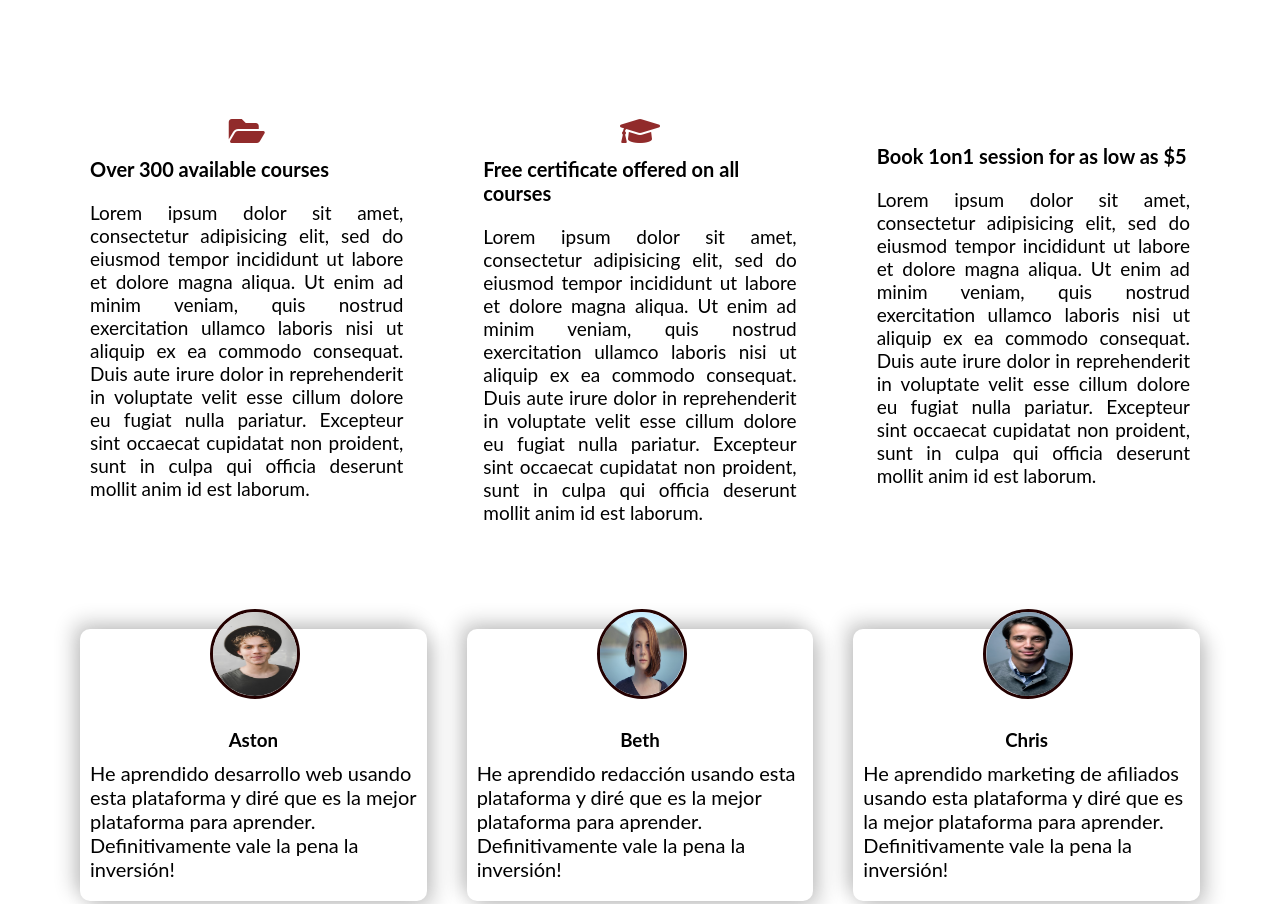
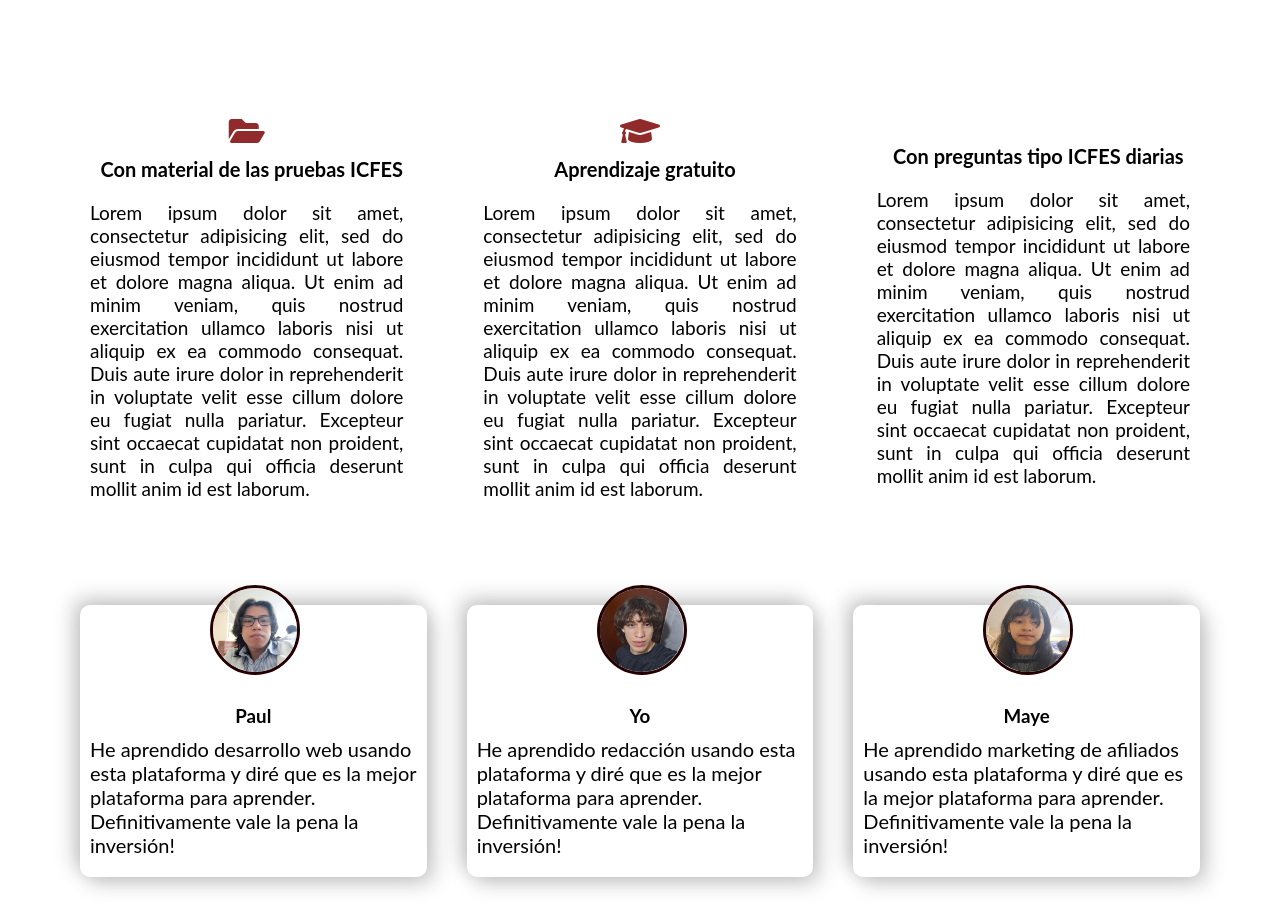
Before and after one commit to fsadriann/ejem-flexbox-grid, a plain HTML site: page index.html in a window 1280 px wide. Shown: the part 420-1324 px from the top of the page. Drawn offline with Linux system fonts and the light colour scheme.

Commit message:
se sustituyeron imagenes

```diff
--- a/css/estilos.css
+++ b/css/estilos.css
@@ -168,7 +168,7 @@
   .title {
     color: black;
     font-size: 20px;
-    text-align: left;
+    text-align: center;
     padding-left: 10px;
     padding-top: 10px;
   }
@@ -325,6 +325,8 @@ footer {
     .navbar {
       height: 100px;
     }
+  }
+
 /* Cambia la alineación. El logo del título se queda en la parte superior, los enlaces de navegación ahora se muestran debajo*/
 
 .navbar .flex {
@@ -380,7 +382,7 @@ footer {
 
 .circle {
       background-color: transparent;
-      border:3px solid purple;
+      border:3px solid #240000;
       height:90px;
       position: relative;
       top: -30px;
--- a/index.html
+++ b/index.html
@@ -52,19 +52,19 @@
           <div class="flex">
             <div class="stat">
               <i class="fa fa-folder-open fa-2x" aria-hidden="true"></i>
-              <h3 class="title">Over 300 available courses</h3>
+              <h3 class="title">Con material de las pruebas ICFES</h3>
               <p class="text">Lorem ipsum dolor sit amet, consectetur adipisicing elit, sed do eiusmod tempor incididunt ut labore et dolore magna aliqua. Ut enim ad minim veniam, quis nostrud exercitation ullamco laboris nisi ut aliquip ex ea commodo consequat. Duis aute irure dolor in reprehenderit in voluptate velit esse cillum dolore eu fugiat nulla pariatur.
                 Excepteur sint occaecat cupidatat non proident, sunt in culpa qui officia deserunt mollit anim id est laborum.</p>
             </div>
             <div class="stat">
               <i class="fa fa-graduation-cap fa-2x" aria-hidden="true"></i>
-              <h3 class="title">Free certificate offered on all courses</h3>
+              <h3 class="title">Aprendizaje gratuito</h3>
               <p class="text">Lorem ipsum dolor sit amet, consectetur adipisicing elit, sed do eiusmod tempor incididunt ut labore et dolore magna aliqua. Ut enim ad minim veniam, quis nostrud exercitation ullamco laboris nisi ut aliquip ex ea commodo consequat. Duis aute irure dolor in reprehenderit in voluptate velit esse cillum dolore eu fugiat nulla pariatur.
                 Excepteur sint occaecat cupidatat non proident, sunt in culpa qui officia deserunt mollit anim id est laborum.</p>
             </div>
             <div class="stat">
               <i class="fa fa-credit-card-alt fa-2x" aria-hidden="true"></i>
-              <h3 class="title">Book 1on1 session for as low as $5</h3>
+              <h3 class="title">Con preguntas tipo ICFES diarias</h3>
               <p class="text">Lorem ipsum dolor sit amet, consectetur adipisicing elit, sed do eiusmod tempor incididunt ut labore et dolore magna aliqua. Ut enim ad minim veniam, quis nostrud exercitation ullamco laboris nisi ut aliquip ex ea commodo consequat. Duis aute irure dolor in reprehenderit in voluptate velit esse cillum dolore eu fugiat nulla pariatur.
                 Excepteur sint occaecat cupidatat non proident, sunt in culpa qui officia deserunt mollit anim id est laborum.</p>
             </div>
@@ -76,23 +76,23 @@
       <div class="testimonial grid-3">
         <div class="card">
           <div class="circle">
-            <img src="img/4.jpg" alt="">
+            <img src="img/paul.jpg" alt="">
           </div>
-          <h3>Aston</h3>
+          <h3>Paul</h3>
           <p>He aprendido desarrollo web usando esta plataforma y diré que es la mejor plataforma para aprender. Definitivamente vale la pena la inversión!</p>
         </div>
         <div class="card">
           <div class="circle">
-            <img src="img/5.jpg" alt="">
+            <img src="img/yo.jpg" alt="">
           </div>
-          <h3>Beth</h3>
+          <h3>Yo</h3>
           <p>He aprendido redacción usando esta plataforma y diré que es la mejor plataforma para aprender. Definitivamente vale la pena la inversión!</p>
         </div>
         <div class="card">
           <div class="circle">
-            <img src="img/6.jpg" alt="">
+            <img src="img/maye.jpg" alt="">
           </div>
-          <h3>Chris</h3>
+          <h3>Maye</h3>
           <p>He aprendido marketing de afiliados usando esta plataforma y diré que es la mejor plataforma para aprender. Definitivamente vale la pena la inversión!</p>
         </div>
       </div>
```
Also changed, not shown: img/4.jpg (deleted), img/5.jpg (deleted), img/6.jpg (deleted), img/maye.jpg (added), img/paul.jpg (added), img/testm.png, img/yo.jpg (added).
